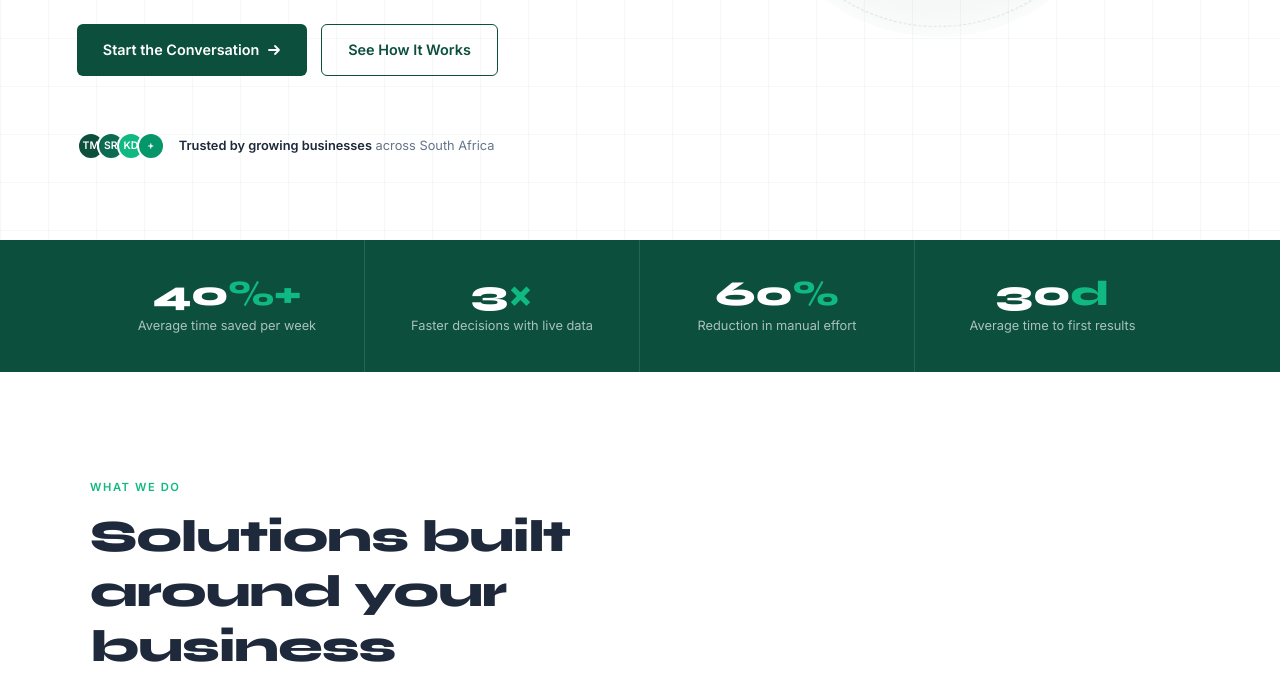
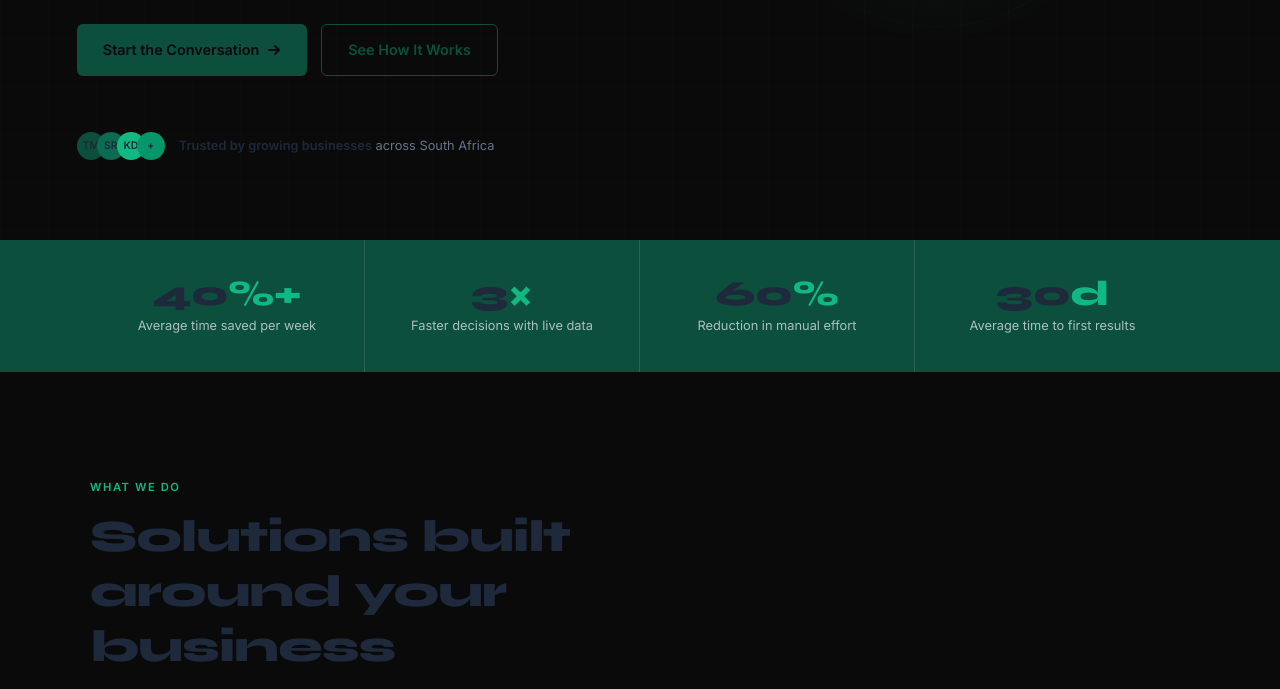
Before and after one commit to adelekruger-byte/SmartVance, a plain HTML site: page index.html in a window 1280 px wide. Shown: the part 586-1275 px from the top of the page. Drawn offline with Linux system fonts and the light colour scheme.

Commit message:
index.html

```diff
--- a/index.html
+++ b/index.html
@@ -21,13 +21,13 @@ html { scroll-behavior: smooth; font-size: 16px; }
   --slate:        #1E293B;
   --muted:        #64748B;
   --border:       #E2EDE9;
-  --white:        #FFFFFF;
+  --black:        #0A0A0A;
   --grad: linear-gradient(135deg, #0B4F3C 0%, #10B981 100%);
 }
 
 body {
   font-family: 'Inter', sans-serif;
-  background: var(--white);
+  background: var(--black);
   color: var(--slate);
   line-height: 1.65;
   -webkit-font-smoothing: antialiased;
@@ -178,7 +178,7 @@ nav {
   transition: all 0.2s;
 }
 .btn-primary {
-  background: var(--emerald); color: var(--white);
+  background: var(--emerald); color: var(--black);
 }
 .btn-primary:hover {
   background: var(--emerald-mid);
@@ -244,7 +244,7 @@ nav {
   border: 1.5px dashed rgba(11,79,60,0.15);
   animation: spin 22s linear infinite;
 }
-@keyframes spin { to { transform: rotate(360deg); } }
+
 
 .ring-rotate-2 {
   position: absolute;
```
